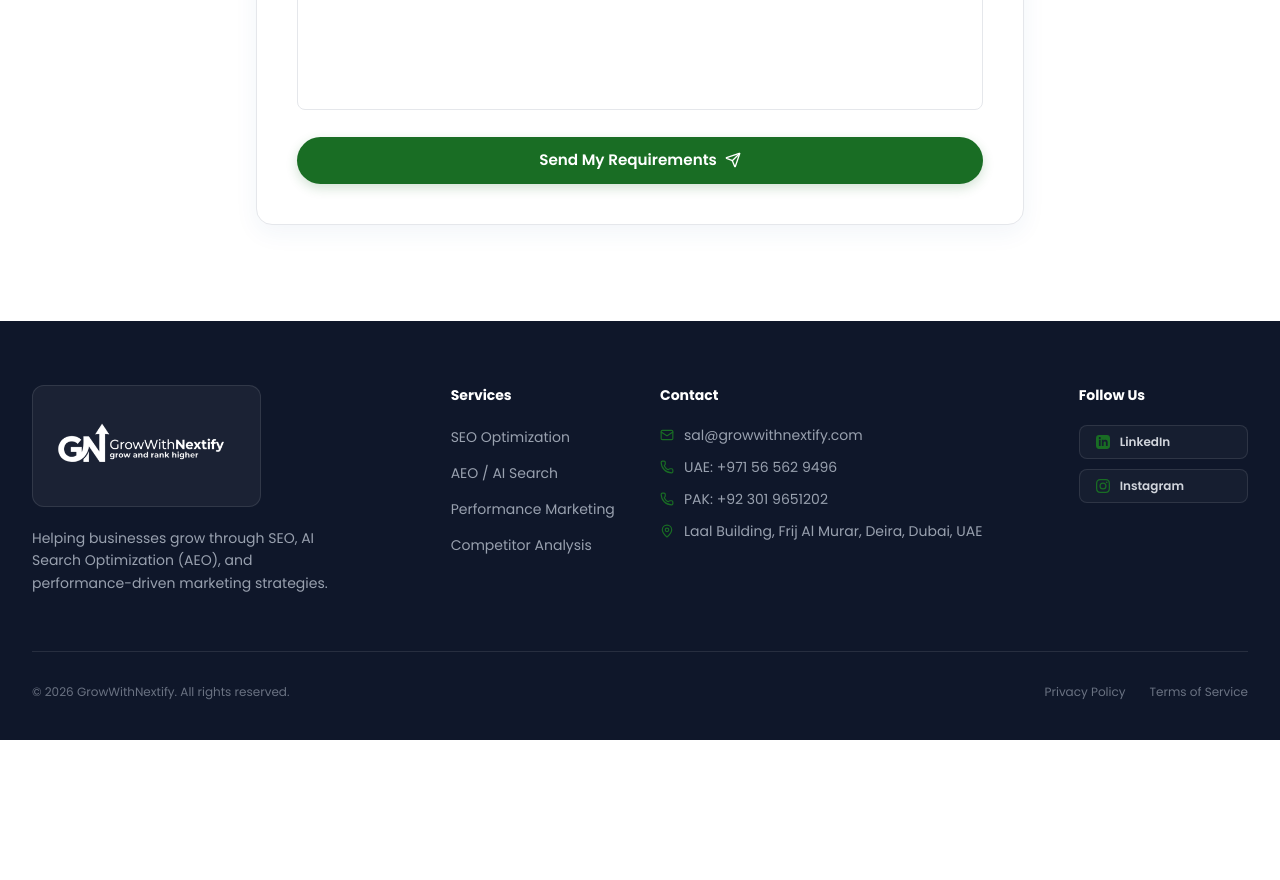
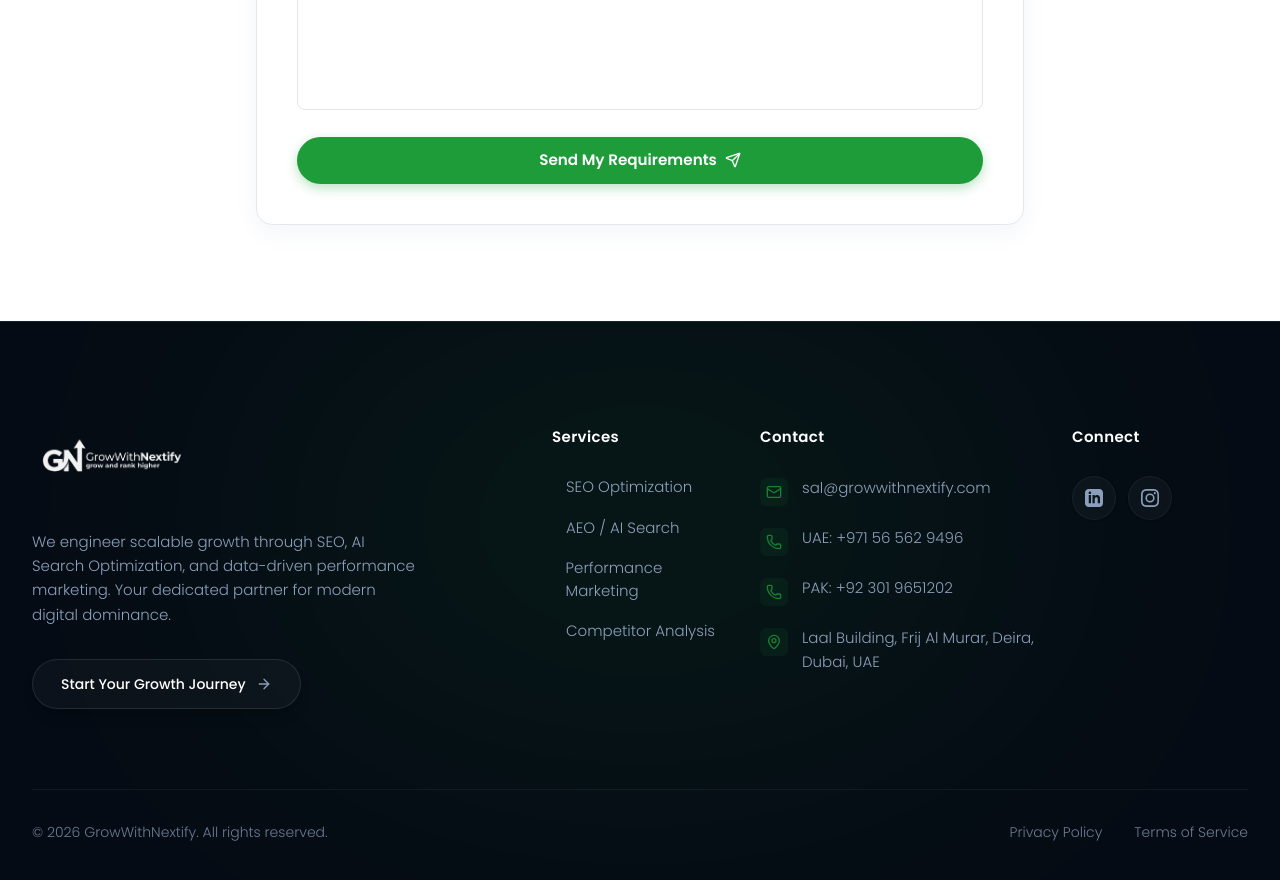
Before and after one commit to ahmad-ramzan/growwithnextify, a Next.js app: page /requirements in a window 1280 px wide. Shown: the part 680-1560 px from the top of the page. Before the commit the page ends 1420 px from the top, so only its background shows below. Built offline with nearby package versions, Linux system fonts and the light colour scheme.

Commit message:
feat: implement global styles and foundational components including hero, CTA, and footer sections

```diff
--- a/src/app/globals.css
+++ b/src/app/globals.css
@@ -8,11 +8,13 @@
   --text-muted: #9ca3af;
   --border: #e5e7eb;
 
-  /* New Brand Colors */
-  --brand-primary: #196d24;
-  --brand-primary-alt: #125018;
-  --brand-secondary: #1E5D99;
-  --brand-secondary-alt: #215F9A;
+  /* Brand Colors (From Logo) */
+  --brand-primary: #1d9c39;
+  /* Growth Green */
+  --brand-primary-alt: #167a2c;
+  --brand-secondary: #1e5d99;
+  /* Professional Blue */
+  --brand-secondary-alt: #164673;
 }
 
 @theme inline {
@@ -42,7 +44,7 @@ body {
   color: #fff;
 }
 
-/* Primary Button - Growth Green */
+/* Primary Button */
 .btn-primary {
   display: inline-flex;
   align-items: center;
@@ -55,13 +57,13 @@ body {
   background: var(--brand-primary);
   transition: transform 0.2s, background-color 0.2s, box-shadow 0.2s;
   border: none;
-  box-shadow: 0 4px 12px rgba(25, 109, 36, 0.2);
+  box-shadow: 0 4px 12px rgba(29, 156, 57, 0.3);
 }
 
 .btn-primary:hover {
   background: var(--brand-primary-alt);
   transform: translateY(-2px);
-  box-shadow: 0 6px 16px rgba(25, 109, 36, 0.3);
+  box-shadow: 0 6px 16px rgba(29, 156, 57, 0.4);
 }
 
 /* Secondary Button - Deep Professional Blue */
@@ -118,9 +120,9 @@ body {
   font-weight: 700;
   letter-spacing: 0.08em;
   text-transform: uppercase;
-  background: rgba(25, 109, 36, 0.1);
+  background: rgba(29, 156, 57, 0.1);
   color: var(--brand-primary);
-  border: 1px solid rgba(25, 109, 36, 0.2);
+  border: 1px solid rgba(29, 156, 57, 0.2);
 }
 
 /* Hover Links */
--- a/src/app/page.tsx
+++ b/src/app/page.tsx
@@ -1,8 +1,6 @@
 import Navbar from "@/components/Navbar";
 import HeroSection from "@/components/HeroSection";
 import LogoSlider from "@/components/LogoSlider";
-import ProblemSection from "@/components/ProblemSection";
-import SolutionSection from "@/components/SolutionSection";
 import ResultsSection from "@/components/ResultsSection";
 import ReviewsSection from "@/components/ReviewsSection";
 import FAQSection from "@/components/FAQSection";
@@ -18,8 +16,6 @@ export default function Home() {
         <LogoSlider />
         <ResultsSection />
         <ReviewsSection />
-        <ProblemSection />
-        <SolutionSection />
         <FAQSection />
         <CTASection />
       </main>
--- a/src/components/Footer.tsx
+++ b/src/components/Footer.tsx
@@ -1,13 +1,13 @@
-import { Mail, Phone, MapPin } from "lucide-react";
+import { Mail, Phone, MapPin, ArrowRight } from "lucide-react";
 
 const LinkedInIcon = () => (
-  <svg width="14" height="14" viewBox="0 0 24 24" fill="currentColor" aria-hidden="true">
+  <svg width="18" height="18" viewBox="0 0 24 24" fill="currentColor" aria-hidden="true">
     <path d="M19 0h-14C2.24 0 0 2.24 0 5v14c0 2.76 2.24 5 5 5h14c2.76 0 5-2.24 5-5V5c0-2.76-2.24-5-5-5zM8 19H5V8h3v11zM6.5 6.73c-.97 0-1.75-.79-1.75-1.76s.78-1.75 1.75-1.75 1.75.79 1.75 1.75-.78 1.76-1.75 1.76zM20 19h-3v-5.6c0-3.37-4-3.12-4 0V19h-3V8h3v1.76c1.4-2.58 7-2.77 7 2.47V19z" />
   </svg>
 );
 
 const InstagramIcon = () => (
-  <svg width="14" height="14" viewBox="0 0 24 24" fill="currentColor" aria-hidden="true">
+  <svg width="18" height="18" viewBox="0 0 24 24" fill="currentColor" aria-hidden="true">
     <path d="M12 2.2c3.2 0 3.6 0 4.85.07 3.25.15 4.77 1.69 4.92 4.92.06 1.25.07 1.62.07 4.81 0 3.2 0 3.56-.07 4.81-.15 3.23-1.66 4.77-4.92 4.92-1.25.06-1.62.07-4.85.07-3.2 0-3.56 0-4.81-.07-3.27-.15-4.77-1.69-4.92-4.92C2.21 15.56 2.2 15.19 2.2 12c0-3.2 0-3.56.07-4.81C2.42 3.96 3.93 2.42 7.19 2.27 8.44 2.21 8.8 2.2 12 2.2zm0-2.2C8.74 0 8.33.01 7.05.07 2.7.27.27 2.7.07 7.05.01 8.33 0 8.74 0 12c0 3.26.01 3.67.07 4.95.2 4.36 2.63 6.78 6.98 6.98C8.33 23.99 8.74 24 12 24c3.26 0 3.67-.01 4.95-.07 4.35-.2 6.78-2.62 6.98-6.98.06-1.28.07-1.69.07-4.95 0-3.26-.01-3.67-.07-4.95-.2-4.35-2.62-6.78-6.98-6.98C15.67.01 15.26 0 12 0zm0 5.84a6.16 6.16 0 100 12.32 6.16 6.16 0 000-12.32zM12 16a4 4 0 110-8 4 4 0 010 8zm6.41-11.85a1.44 1.44 0 100 2.88 1.44 1.44 0 000-2.88z" />
   </svg>
 );
@@ -17,11 +17,11 @@ const footerLinks = {
 };
 
 const contact = [
-  { icon: <Mail size={14} />, text: "sal@growwithnextify.com", href: "mailto:sal@growwithnextify.com" },
-  { icon: <Phone size={14} />, text: "UAE: +971 56 562 9496", href: "tel:+971565629496" },
-  { icon: <Phone size={14} />, text: "PAK: +92 301 9651202", href: "tel:+923019651202" },
+  { icon: <Mail size={16} />, text: "sal@growwithnextify.com", href: "mailto:sal@growwithnextify.com" },
+  { icon: <Phone size={16} />, text: "UAE: +971 56 562 9496", href: "tel:+971565629496" },
+  { icon: <Phone size={16} />, text: "PAK: +92 301 9651202", href: "tel:+923019651202" },
   {
-    icon: <MapPin size={14} />,
+    icon: <MapPin size={16} />,
     text: "Laal Building, Frij Al Murar, Deira, Dubai, UAE",
     href: "https://www.google.com/maps/search/?api=1&query=Laal+Building+Frij+Al+Murar+Deira+Dubai+UAE",
   },
@@ -44,99 +44,101 @@ export default function Footer() {
   const year = new Date().getFullYear();
 
   return (
-    <footer style={{ background: "#0F172A" }}>
-      <div className="max-w-7xl mx-auto px-6 lg:px-8 pt-16 pb-10">
-        <div className="grid sm:grid-cols-2 lg:grid-cols-6 gap-10 mb-14">
+    <footer className="relative bg-[#050b14] overflow-hidden border-t border-[#13233a]">
+      {/* Subtle Background Glow */}
+      <div className="absolute top-0 left-1/2 -translate-x-1/2 w-full max-w-3xl h-[400px] bg-[var(--brand-primary)] opacity-10 blur-[140px] pointer-events-none rounded-full" />
 
-          {/* Brand column */}
-          <div className="lg:col-span-2">
-            {/* Logo */}
-            <a href="/" className="inline-flex items-center mb-5 bg-white/5 rounded-xl p-3 border border-white/10">
-              <img src="/logo.png" alt="Company Logo" className="h-24 w-auto object-contain brightness-0 invert" style={{ filter: "brightness(0) invert(1)" }} />
+      <div className="relative max-w-7xl mx-auto px-6 lg:px-8 pt-24 pb-12">
+        <div className="grid grid-cols-1 md:grid-cols-2 lg:grid-cols-12 gap-12 lg:gap-8 mb-20">
+
+          {/* Brand & CTA Column */}
+          <div className="lg:col-span-4 flex flex-col items-start">
+            <a href="/" className="inline-block mb-8 transition-transform hover:scale-105 duration-300">
+              <img
+                src="/logo.png"
+                alt="GrowWithNextify"
+                className="h-20 w-auto object-contain brightness-0 invert opacity-95 hover:opacity-100 transition-opacity"
+              />
             </a>
-
-            <p className="text-sm leading-relaxed max-w-xs text-gray-400">
-              Helping businesses grow through SEO, AI Search Optimization (AEO),
-              and performance-driven marketing strategies.
+            <p className="text-[#8c9fba] text-[15px] leading-relaxed mb-8 max-w-sm font-light">
+              We engineer scalable growth through SEO, AI Search Optimization, and data-driven performance marketing. Your dedicated partner for modern digital dominance.
             </p>
+            <a
+              href="https://calendly.com/sal-growwithnextify/30min"
+              target="_blank"
+              rel="noopener noreferrer"
+              className="inline-flex items-center gap-2.5 px-7 py-3.5 rounded-full bg-white/[0.03] hover:bg-[var(--brand-primary)] border border-white/10 hover:border-[var(--brand-primary)] text-white text-sm font-medium transition-all duration-300 group shadow-lg"
+            >
+              Start Your Growth Journey
+              <ArrowRight size={16} className="text-[#8c9fba] group-hover:text-white group-hover:translate-x-1 transition-all duration-300" />
+            </a>
           </div>
 
-          {/* Services column */}
-          {Object.entries(footerLinks).map(([group, links]) => (
-            <div key={group} className="lg:col-span-1">
-              <p className="text-white font-bold text-sm mb-5">{group}</p>
-              <ul className="flex flex-col gap-3">
-                {links.map((l) => (
-                  <li key={l}>
-                    <a
-                      href="#"
-                      className="text-sm text-gray-400 hover:text-[var(--brand-primary)] transition-colors duration-150"
-                    >
-                      {l}
-                    </a>
-                  </li>
-                ))}
-              </ul>
-            </div>
-          ))}
+          {/* Spacer */}
+          <div className="hidden lg:block lg:col-span-1"></div>
 
-          {/* Contact column */}
-          <div className="lg:col-span-2">
-            <p className="text-white font-bold text-sm mb-5">Contact</p>
-            <ul className="flex flex-col gap-3">
-              {contact.map((c) => (
-                <li key={c.text}>
-                  <a
-                    href={c.href}
-                    className="flex items-center gap-2.5 text-sm text-gray-400 hover:text-[var(--brand-primary)] transition-colors"
-                  >
-                    <span style={{ color: "var(--brand-primary)" }}>{c.icon}</span>
-                    {c.text}
+          {/* Services Column */}
+          <div className="lg:col-span-2 pt-2">
+            <h4 className="text-white font-semibold mb-7 text-[15px] tracking-wide">Services</h4>
+            <ul className="flex flex-col gap-4.5">
+              {footerLinks.Services.map((l) => (
+                <li key={l}>
+                  <a href="#" className="text-[15px] text-[#8c9fba] hover:text-white transition-colors duration-200 font-light flex items-center gap-2 group">
+                    <span className="w-1.5 h-1.5 rounded-full bg-[var(--brand-primary)] opacity-0 group-hover:opacity-100 transition-opacity" />
+                    <span className="group-hover:translate-x-1 transition-transform duration-200">{l}</span>
                   </a>
                 </li>
               ))}
             </ul>
           </div>
 
-          {/* Social column */}
-          <div className="lg:col-span-1">
-            <p className="text-white font-bold text-sm mb-5">Follow Us</p>
-            <div className="flex flex-col gap-2.5">
+          {/* Contact Column */}
+          <div className="lg:col-span-3 pt-2">
+            <h4 className="text-white font-semibold mb-7 text-[15px] tracking-wide">Contact</h4>
+            <ul className="flex flex-col gap-5">
+              {contact.map((c) => (
+                <li key={c.text}>
+                  <a href={c.href} className="flex items-start gap-3.5 text-[15px] text-[#8c9fba] hover:text-white transition-colors duration-200 group font-light">
+                    <span className="mt-0.5 text-[var(--brand-primary)] opacity-80 group-hover:opacity-100 transition-opacity bg-[var(--brand-primary)]/10 p-1.5 rounded-md">{c.icon}</span>
+                    <span className="leading-relaxed">{c.text}</span>
+                  </a>
+                </li>
+              ))}
+            </ul>
+          </div>
+
+          {/* Socials Column */}
+          <div className="lg:col-span-2 pt-2">
+            <h4 className="text-white font-semibold mb-7 text-[15px] tracking-wide">Connect</h4>
+            <div className="flex flex-wrap gap-3">
               {socials.map((s) => (
                 <a
                   key={s.label}
                   href={s.href}
                   target="_blank"
                   rel="noopener noreferrer"
-                  className="flex items-center gap-2.5 px-4 py-2 rounded-lg text-xs font-semibold text-gray-300 hover:text-[var(--brand-primary)] transition-colors duration-150 border border-white/10 hover:border-white/30"
-                  style={{ background: "rgba(255,255,255,0.03)" }}
+                  aria-label={s.label}
+                  className="w-11 h-11 rounded-full bg-white/[0.03] border border-white/5 flex items-center justify-center text-[#8c9fba] hover:bg-[var(--brand-primary)] hover:border-[var(--brand-primary)] hover:text-white hover:scale-110 hover:-translate-y-1 transition-all duration-300 shadow-sm"
                 >
-                  <span style={{ color: "var(--brand-primary)" }}>{s.icon}</span>
-                  {s.label}
+                  {s.icon}
                 </a>
               ))}
             </div>
           </div>
         </div>
 
-        {/* Bottom bar */}
-        <div className="flex flex-col sm:flex-row items-center justify-between gap-3 pt-8 border-t border-white/10">
-          <p className="text-xs text-gray-500">
+        {/* Bottom Bar */}
+        <div className="pt-8 border-t border-white/5 flex flex-col md:flex-row items-center justify-between gap-5">
+          <p className="text-[14px] text-[#6b7b93] font-light">
             &copy; {year} GrowWithNextify. All rights reserved.
           </p>
-          <div className="flex items-center gap-6">
-            {[
-              { label: "Privacy Policy", href: "/privacy-policy" },
-              { label: "Terms of Service", href: "/terms-of-service" },
-            ].map((l) => (
-              <a
-                key={l.label}
-                href={l.href}
-                className="text-xs text-gray-500 hover:text-gray-300 transition-colors duration-150"
-              >
-                {l.label}
-              </a>
-            ))}
+          <div className="flex items-center gap-8">
+            <a href="/privacy-policy" className="text-[14px] text-[#6b7b93] hover:text-white transition-colors duration-200 font-light">
+              Privacy Policy
+            </a>
+            <a href="/terms-of-service" className="text-[14px] text-[#6b7b93] hover:text-white transition-colors duration-200 font-light">
+              Terms of Service
+            </a>
           </div>
         </div>
       </div>
--- a/src/components/HeroSection.tsx
+++ b/src/components/HeroSection.tsx
@@ -1,62 +1,78 @@
-import { ArrowRight, CheckCircle2 } from "lucide-react";
+import {
+  ArrowUpRight,
+  Search,
+  Globe,
+  FileText,
+  BarChart2,
+  Headphones,
+  Share2,
+  Bot,
+  Phone,
+  ChevronRight
+} from "lucide-react";
 
 export default function HeroSection() {
+  const pills = [
+    { name: "Outbound", icon: ArrowUpRight },
+    { name: "Inbound", icon: Search },
+    { name: "SEO · AEO · GEO", icon: Globe },
+    { name: "Content Automation", icon: FileText },
+    { name: "Ads", icon: BarChart2 },
+    { name: "Customer Support", icon: Headphones },
+    { name: "Back Office", icon: Share2 },
+    { name: "AI Agents", icon: Bot },
+  ];
+
   return (
-    <section className="relative min-h-[90vh] flex flex-col justify-center items-center px-6 text-center pt-40 md:pt-20">
+    <section className="relative min-h-[90vh] flex flex-col justify-center items-center px-6 text-center pt-40 md:pt-20 bg-[var(--bg-primary)]">
       <div className="absolute inset-0 max-w-3xl mx-auto opacity-10 pointer-events-none">
-        {/* Removed gradient for pure minimalism */}
+        {/* Background elements if any */}
       </div>
 
-      <div className="relative z-10 max-w-3xl mx-auto flex flex-col items-center">
-        <span className="section-label mb-6">
-          Clarity & Vision
-        </span>
+      <div className="relative z-10 max-w-4xl mx-auto flex flex-col items-center">
+        {/* Top Badge */}
+        <div className="flex items-center gap-2 px-4 py-1.5 rounded-full border border-[var(--border)] bg-white mb-4 shadow-sm">
+          <div className="w-2 h-2 rounded-full bg-[var(--brand-primary)]"></div>
+          <span className="text-sm text-[var(--text-secondary)] font-medium">Trusted by 20+ companies worldwide</span>
+        </div>
 
-        <h1 className="text-4xl md:text-5xl font-light tracking-tight text-gray-900 leading-[1.1] mb-8">
-          Grow Your Business with <br className="hidden md:block" />
-          <strong style={{ color: "var(--brand-primary)" }} className="font-bold">AEO, SEO & Performance Marketing</strong>
+        {/* Heading */}
+        <h1 className="text-4xl md:text-5xl lg:text-6xl font-bold text-[var(--text-primary)] leading-tight mb-6 tracking-tight">
+          Building Solutions That Drive Business Growth
         </h1>
 
-        <p className="text-lg text-gray-500 font-light max-w-2xl leading-relaxed mb-6">
-          We help businesses generate qualified leads through:
+        {/* Subheading */}
+        <p className="text-xl md:text-2xl text-[var(--text-secondary)] font-light max-w-2xl leading-relaxed mb-5 text-center">
+          Custom software, automation, and digital experiences tailored to your business.
         </p>
 
-        <ul className="flex flex-wrap justify-center gap-x-6 gap-y-3 max-w-2xl mb-12">
-          {[
-            "SEO",
-            "AI Search Optimization (AEO)",
-            "Paid Ads",
-            "Conversion-focused marketing systems",
-          ].map((item) => (
-            <li
-              key={item}
-              className="flex items-center gap-2 text-base text-gray-700 font-medium"
+        {/* Pills */}
+        <div className="flex flex-wrap justify-center gap-3 max-w-4xl mb-6">
+          {pills.map((pill, index) => {
+            const Icon = pill.icon;
+            return (
+              <div
+                key={index}
+                className="flex items-center gap-2 px-5 py-2.5 rounded-full border border-[var(--border)] bg-white shadow-sm text-sm font-medium text-[var(--text-secondary)] hover:border-gray-300 transition-colors"
               >
-              <CheckCircle2 size={18} style={{ color: "var(--brand-primary)" }} />
-              {item}
-            </li>
-          ))}
-        </ul>
+                <Icon size={16} className="text-[var(--brand-secondary)] opacity-70" />
+                {pill.name}
+              </div>
+            );
+          })}
+        </div>
 
-        <div className="flex flex-col sm:flex-row items-center gap-4">
+        {/* CTA Button */}
         <a
           href="https://calendly.com/sal-growwithnextify/30min"
           target="_blank"
           rel="noopener noreferrer"
-            className="btn-primary"
+          className="flex items-center gap-3 px-8 py-4 rounded-full bg-[var(--brand-primary)] hover:bg-[var(--brand-primary-alt)] text-white font-medium text-lg transition-all shadow-lg hover:shadow-xl hover:-translate-y-0.5"
         >
-            Book Free Strategy Call
-            <ArrowRight size={16} />
+          <Phone size={20} className="text-white/80" />
+          Book a Consultation Call
+          <ChevronRight size={20} className="text-white/80" />
         </a>
-          <a
-            href="https://calendly.com/sal-growwithnextify/30min"
-            target="_blank"
-            rel="noopener noreferrer"
-            className="btn-ghost"
-          >
-            Get Free Competitor Growth Report
-          </a>
-        </div>
       </div>
     </section>
   );
--- a/tsconfig.json
+++ b/tsconfig.json
@@ -11,7 +11,7 @@
     "moduleResolution": "bundler",
     "resolveJsonModule": true,
     "isolatedModules": true,
-    "jsx": "react-jsx",
+    "jsx": "preserve",
     "incremental": true,
     "plugins": [
       {
```
Also changed, not shown: src/components/CTASection.tsx (+8 -17 lines). Lines whose indentation alone changed are shown as unchanged.
